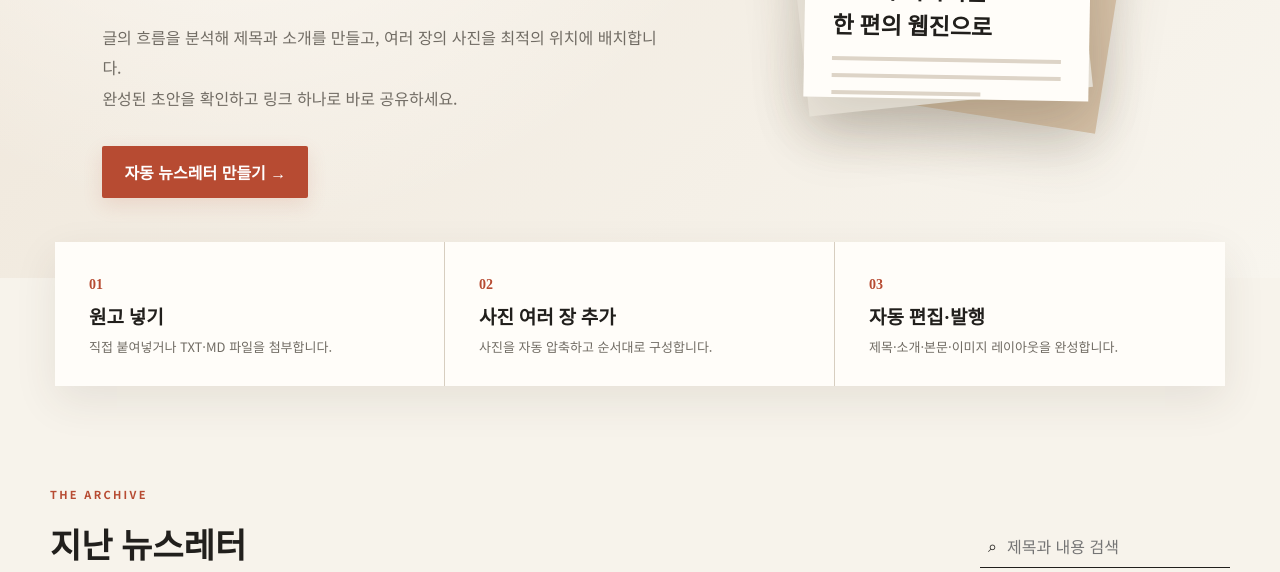
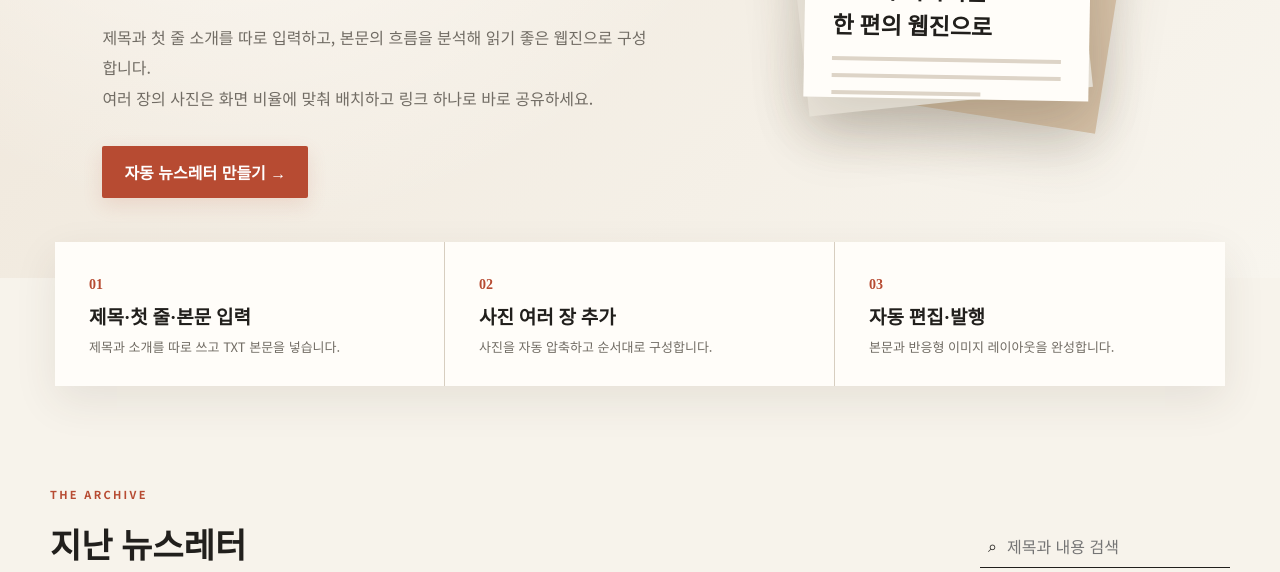
Before and after one commit to homonglee/newsletter-webzine, a website: page public/index.html in a window 1280 px wide. Shown: the part 525-1097 px from the top of the page. Drawn offline with Linux system fonts and the light colour scheme.

Commit message:
docs: align editor guidance with separate fields

```diff
--- a/public/index.html
+++ b/public/index.html
@@ -6,8 +6,8 @@
 </head><body>
 <header class="topbar"><a class="brand" href="./" aria-label="Letterly 홈"><span>LETTERLY</span><small>AUTO EDITORIAL STUDIO</small></a><nav><button class="text-btn" id="archiveBtn">지난 레터</button><button class="primary small" id="newBtn">자동 제작하기</button></nav></header>
 <main>
-<section class="hero" id="hero"><div class="hero-copy"><p class="eyebrow">TEXT & IMAGES, BEAUTIFULLY EDITED</p><h1>원고와 사진만 넣으세요.<br><em>웹진 편집은 자동</em>으로.</h1><p>글의 흐름을 분석해 제목과 소개를 만들고, 여러 장의 사진을 최적의 위치에 배치합니다.<br>완성된 초안을 확인하고 링크 하나로 바로 공유하세요.</p><button class="primary" id="heroWriteBtn">자동 뉴스레터 만들기 <span>→</span></button></div><div class="hero-stack" aria-hidden="true"><div class="paper p3"></div><div class="paper p2"></div><div class="paper p1"><span>LETTERLY</span><div class="paper-photo"></div><b>당신의 이야기를<br>한 편의 웹진으로</b><i></i><i></i><i></i></div></div></section>
-<section class="how"><div><b>01</b><h3>원고 넣기</h3><p>직접 붙여넣거나 TXT·MD 파일을 첨부합니다.</p></div><div><b>02</b><h3>사진 여러 장 추가</h3><p>사진을 자동 압축하고 순서대로 구성합니다.</p></div><div><b>03</b><h3>자동 편집·발행</h3><p>제목·소개·본문·이미지 레이아웃을 완성합니다.</p></div></section>
+<section class="hero" id="hero"><div class="hero-copy"><p class="eyebrow">TEXT & IMAGES, BEAUTIFULLY EDITED</p><h1>원고와 사진만 넣으세요.<br><em>웹진 편집은 자동</em>으로.</h1><p>제목과 첫 줄 소개를 따로 입력하고, 본문의 흐름을 분석해 읽기 좋은 웹진으로 구성합니다.<br>여러 장의 사진은 화면 비율에 맞춰 배치하고 링크 하나로 바로 공유하세요.</p><button class="primary" id="heroWriteBtn">자동 뉴스레터 만들기 <span>→</span></button></div><div class="hero-stack" aria-hidden="true"><div class="paper p3"></div><div class="paper p2"></div><div class="paper p1"><span>LETTERLY</span><div class="paper-photo"></div><b>당신의 이야기를<br>한 편의 웹진으로</b><i></i><i></i><i></i></div></div></section>
+<section class="how"><div><b>01</b><h3>제목·첫 줄·본문 입력</h3><p>제목과 소개를 따로 쓰고 TXT 본문을 넣습니다.</p></div><div><b>02</b><h3>사진 여러 장 추가</h3><p>사진을 자동 압축하고 순서대로 구성합니다.</p></div><div><b>03</b><h3>자동 편집·발행</h3><p>본문과 반응형 이미지 레이아웃을 완성합니다.</p></div></section>
 <section class="section" id="archive"><div class="section-head"><div><p class="eyebrow">THE ARCHIVE</p><h2>지난 뉴스레터</h2></div><label class="search"><span>⌕</span><input id="searchInput" placeholder="제목과 내용 검색"></label></div><div id="newsletterGrid" class="grid"></div><div id="emptyState" class="empty"><span>✦</span><h3>아직 발행된 레터가 없습니다</h3><p>원고와 사진을 넣으면 첫 웹진을 자동으로 완성해 드립니다.</p><button class="secondary" id="emptyWriteBtn">자동 제작 시작</button></div></section>
 </main>
 <dialog id="editorDialog" class="studio-dialog"><form id="editorForm" method="dialog"><header><div><p class="eyebrow">AUTO EDITOR</p><h2 id="editorTitle">자동 뉴스레터 만들기</h2></div><button type="button" class="icon-btn" data-close aria-label="닫기">×</button></header>
```
